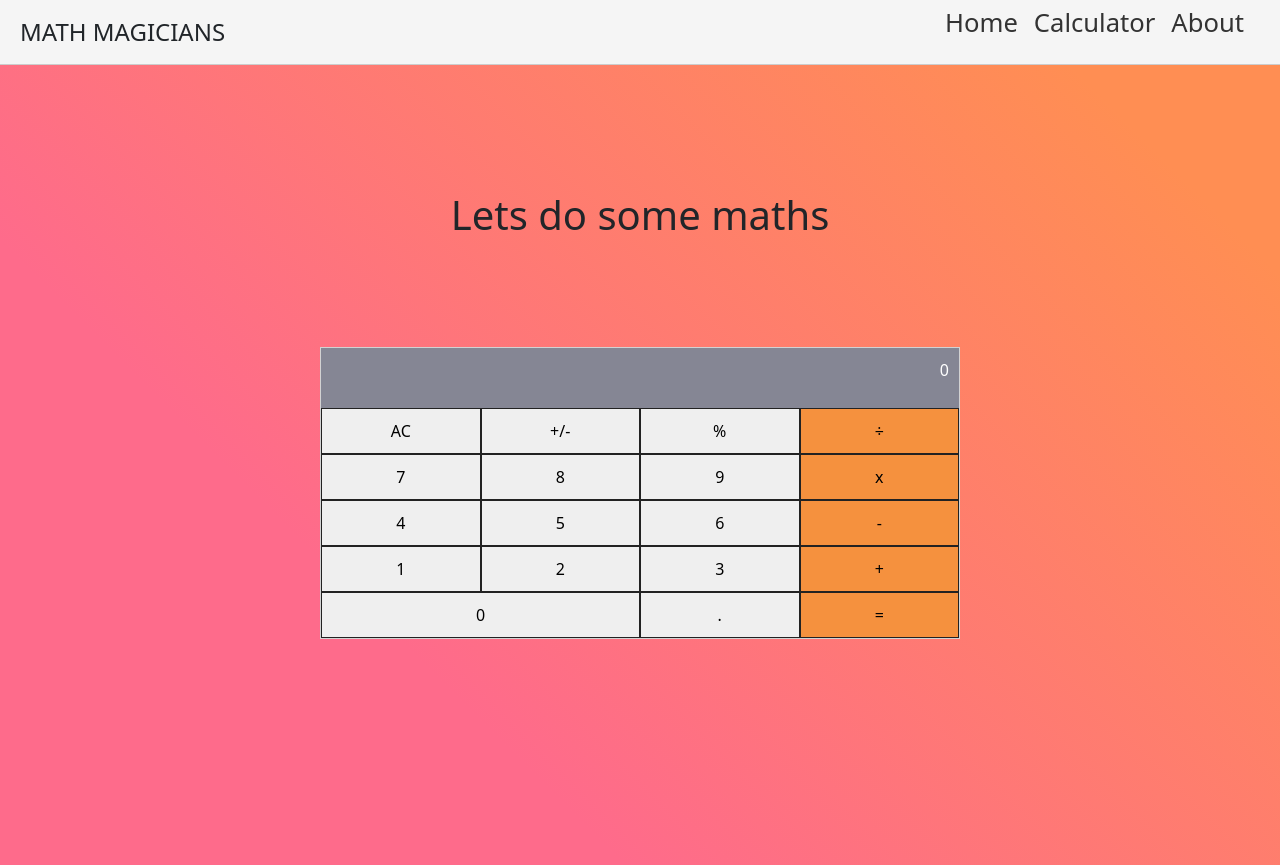
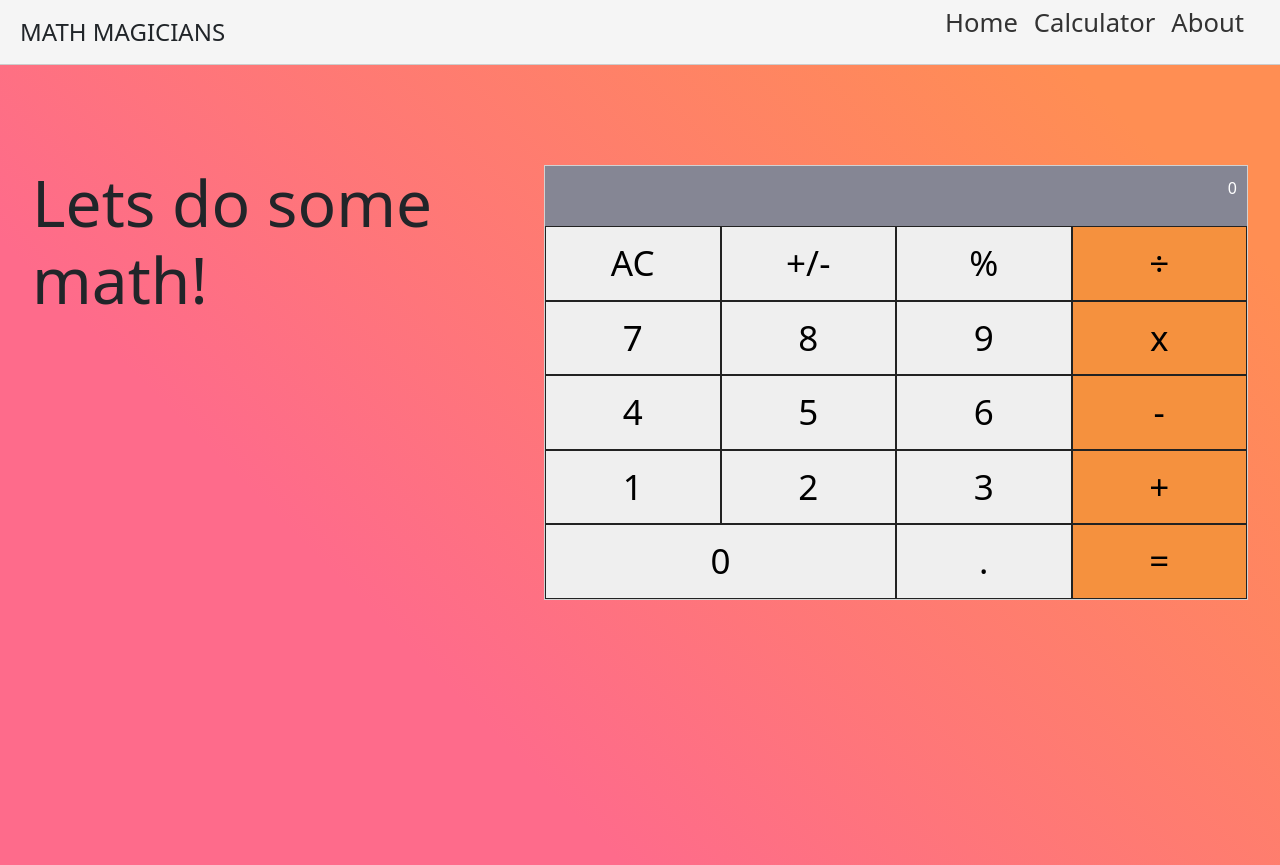
Before and after one commit to Recillah-Khamala/MathMagicians, a React (Create React App) app: page /calculator in a window 1280 px wide. Built offline with nearby package versions, Linux system fonts and the light colour scheme; the HTML template or start-up script is replaced by a standard one.

Commit message:
Implement requested changes

```diff
--- a/src/App.css
+++ b/src/App.css
@@ -7,9 +7,6 @@
 
 .calculator {
   display: flex;
-  flex-direction: column;
-  align-items: center;
-  justify-content: center;
   margin: 0 auto;
   padding: 0;
   border-radius: 0;
@@ -24,7 +21,8 @@
   padding: 0;
   border-radius: 0;
   box-sizing: border-box;
-  width: 50%;
+  width: 55%;
+  height: max-content;
 }
 
 .secondRow,
@@ -34,6 +32,17 @@
 .sixthRow {
   display: grid;
   grid-template-columns: repeat(4, 1fr);
+}
+
+.calculator h1 {
+  margin: 100px auto;
+  font-size: 4rem;
+  height: max-content;
+  position: relative;
+  width: 35%;
+  animation-name: looper;
+  animation-duration: 4s;
+  animation-iteration-count: infinite;
 }
 
 .operator {
@@ -48,7 +57,7 @@ input[type=button] {
   text-align: center;
   text-decoration: none;
   display: inline-block;
-  font-size: 16px;
+  font-size: 35px;
 }
 
 input[type=button] input[type=button]:active,
--- a/src/App.js
+++ b/src/App.js
@@ -4,7 +4,7 @@ import './App.css';
 import Home from './pages/Home';
 import NavBar from './pages/NavBar';
 import Quote from './pages/Quotes';
-import Calculator from './components/calculator';
+import Calculator from './components/Calculator';
 
 class App extends React.PureComponent {
   render() {
--- a/src/components/calculator.js
+++ b/src/components/calculator.js
@@ -11,7 +11,7 @@ const Calculator = () => {
 
   return (
     <div className="calculator">
-      <h1>Lets do some maths</h1>
+      <h1>Lets do some math!</h1>
       <div className="card">
         <div className="calcKeys firstRow">
           <span className="CalcScreen">
```
